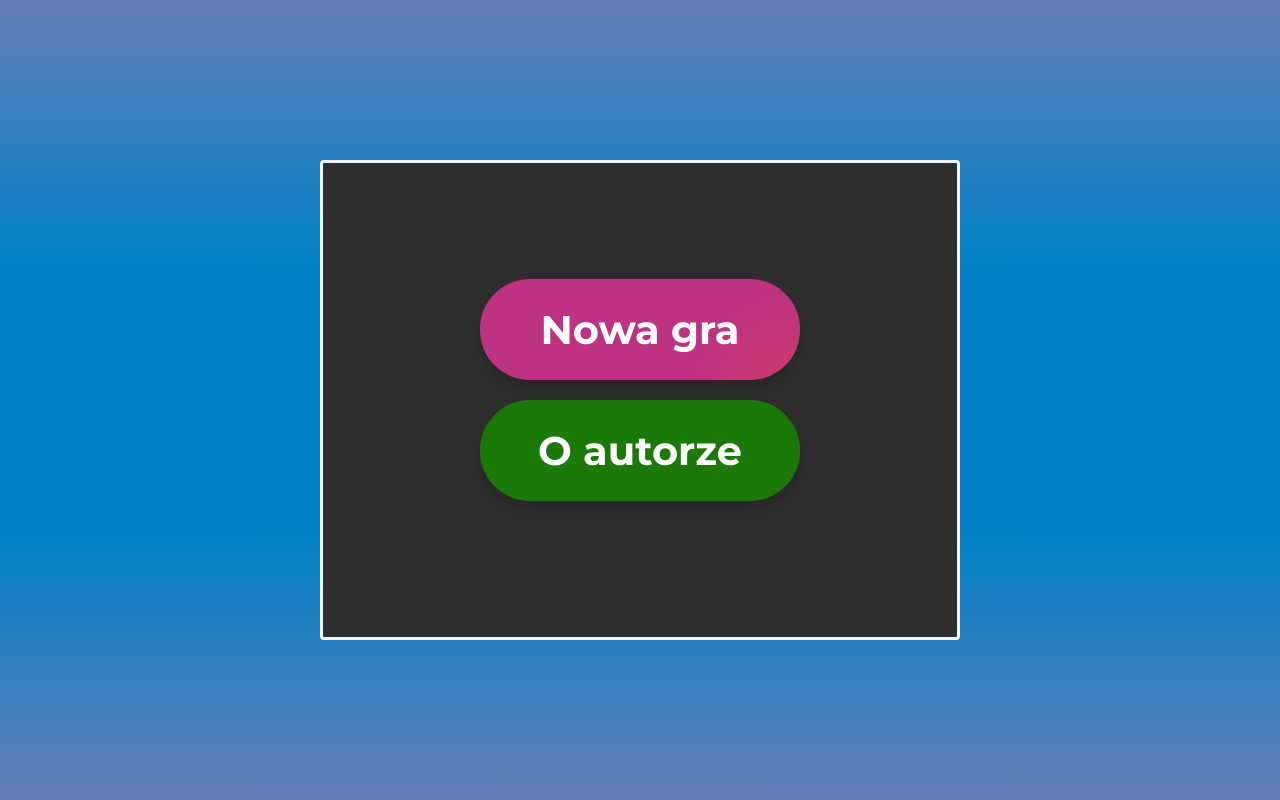
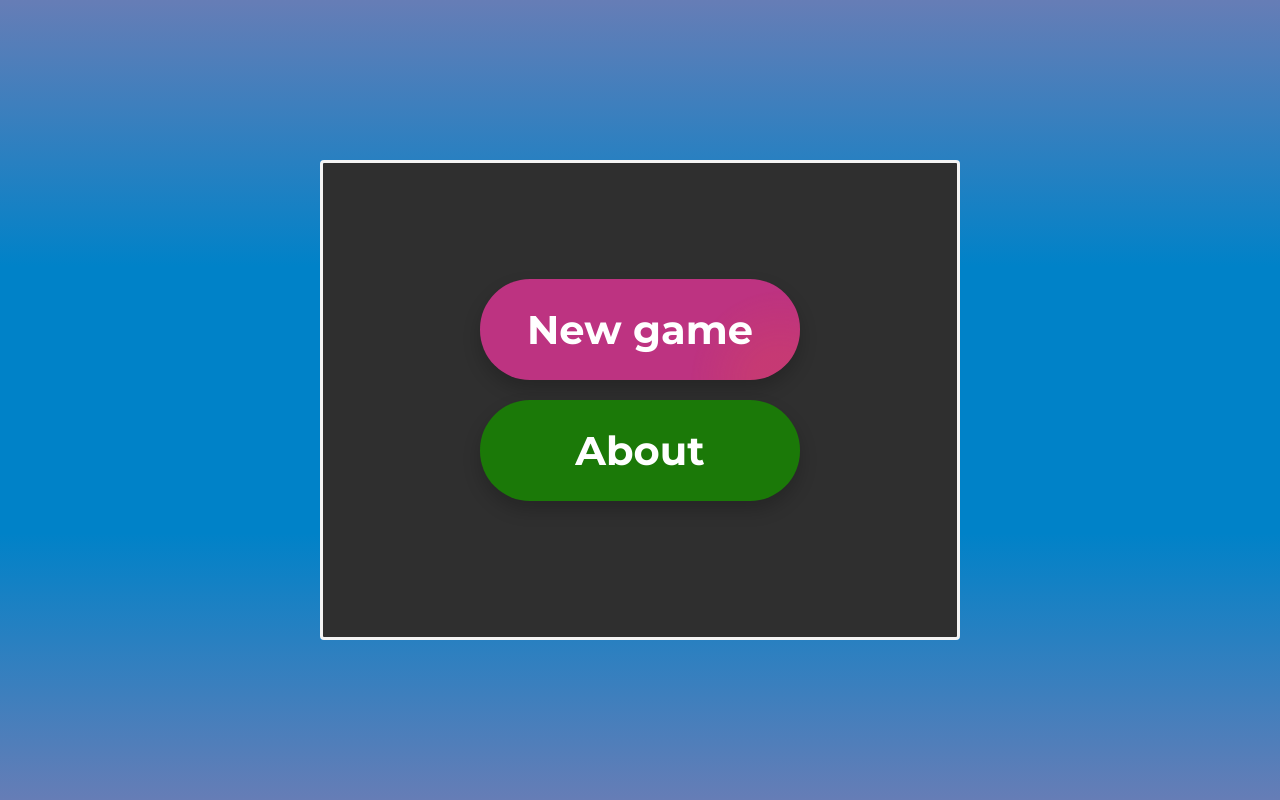
Before and after one commit to MateuszPospiech/memoryJS, a website: page src/index.html in a window 1280 px wide. Drawn offline with Linux system fonts and the light colour scheme.

Commit message:
Change color

```diff
--- a/src/index.html
+++ b/src/index.html
@@ -10,8 +10,8 @@
   <body>
     <div class="menu">
       <div class="manu-container">
-          <div class="btn newGame"><span class="gradient"></span>Nowa gra</div>
-          <a class="btn aboutAuthor" href="http://mateuszpospiech.pl" target="_blank"><div>O autorze</div></a>
+          <div class="btn newGame"><span class="gradient"></span>New game</div>
+          <a class="btn aboutAuthor" href="http://mateuszpospiech.pl" target="_blank"><div>About</div></a>
       </div>
     </div>
     <div class="wrapper">
--- a/src/scss/style.scss
+++ b/src/scss/style.scss
@@ -71,7 +71,7 @@ body {
     background: gray;
 }
 .cadetblue {
-    background: cadetblue;
+    background: rgb(241, 5, 202);
 }
 .coral {
     background: coral;
```
Also changed, not shown: src/css/style.css.
